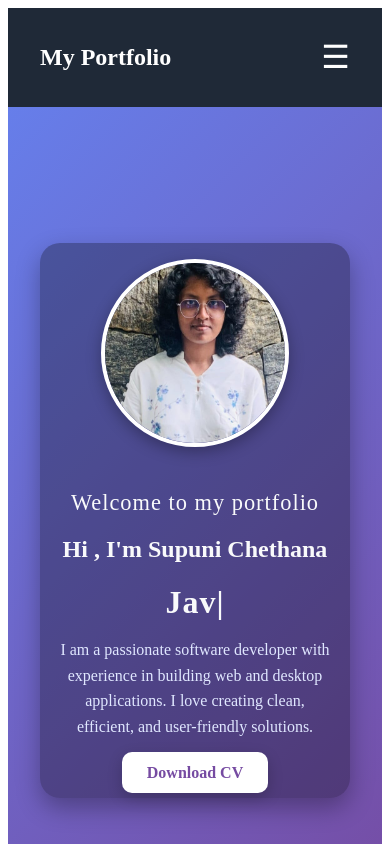
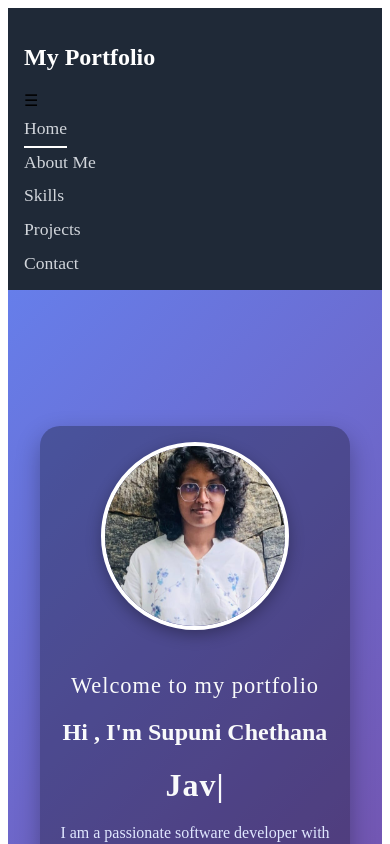
Before and after one commit to pdschethana/MyPortfolio, a React (Vite) app: page / in a window 390 px wide. Shown: the top 844 px of the page. Built offline with nearby package versions, Linux system fonts and the light colour scheme.

Commit message:
update the navbar

```diff
--- a/src/components/Navbar.css
+++ b/src/components/Navbar.css
@@ -1,22 +1,20 @@
-/* Navbar Container */
+/* Navbar.css */
 .navbar {
-    background-color: #1f2937;
+    background-color: #1f2937; /* dark gray */
     padding: 1rem 2rem;
     display: flex;
     justify-content: space-between;
     align-items: center;
-    position: relative;
-    z-index: 100;
+    flex-wrap: wrap; /* allow wrapping in mobile */
   }
 
-  /* Brand / Logo */
   .navbar h1 {
     color: #ffffff;
     font-size: 1.5rem;
     font-weight: bold;
   }
 
-  /* Desktop Navigation Links */
+  /* Nav links container */
   .nav-links {
     list-style: none;
     display: flex;
@@ -25,54 +23,45 @@
     padding: 0;
   }
 
-  /* Links styling */
+  /* Link styles */
   .nav-links li a {
-    color: #d1d5db;
+    color: #d1d5db; /* light gray */
     text-decoration: none;
     font-size: 1rem;
     transition: color 0.3s, border-bottom 0.3s;
   }
 
-  /* Hover and Active Link */
-  .nav-links li a:hover,
+  .nav-links li a:hover {
+    color: #ffffff;
+    border-bottom: 2px solid #ffffff;
+    padding-bottom: 2px;
+  }
+
+  /* Highlight active page */
   .active-link {
     color: #ffffff;
     border-bottom: 2px solid #ffffff;
     padding-bottom: 2px;
   }
 
-  /* Hamburger icon (hidden on desktop) */
-  .hamburger {
-    display: none;
-    font-size: 2rem;
-    color: white;
-    cursor: pointer;
-  }
-
-  /* Mobile Styles */
+  /* Mobile view */
   @media (max-width: 768px) {
-    .hamburger {
-      display: block;
+    .navbar {
+      flex-direction: column; /* stack logo and menu */
+      align-items: flex-start;
+      padding: 1rem;
     }
 
     .nav-links {
-      flex-direction: column;
-      gap: 1rem;
-      background: #1f2937;
-      position: absolute;
-      top: 60px; /* below navbar */
-      right: 0;
-      width: 100%;
-      display: none; /* hidden by default */
-      padding: 1rem 0;
+      flex-direction: column; /* stack links vertically */
+      width: 100%; /* full width */
+      gap: 0.8rem;
+      margin-top: 0.5rem;
     }
 
-    /* Show menu when hamburger clicked */
-    .nav-links.open {
-      display: flex;
-    }
-
-    .nav-links li {
-      text-align: center;
+    .nav-links li a {
+      font-size: 1.1rem;
+      padding: 0.5rem 0;
+      width: 100%;
     }
   }
```
